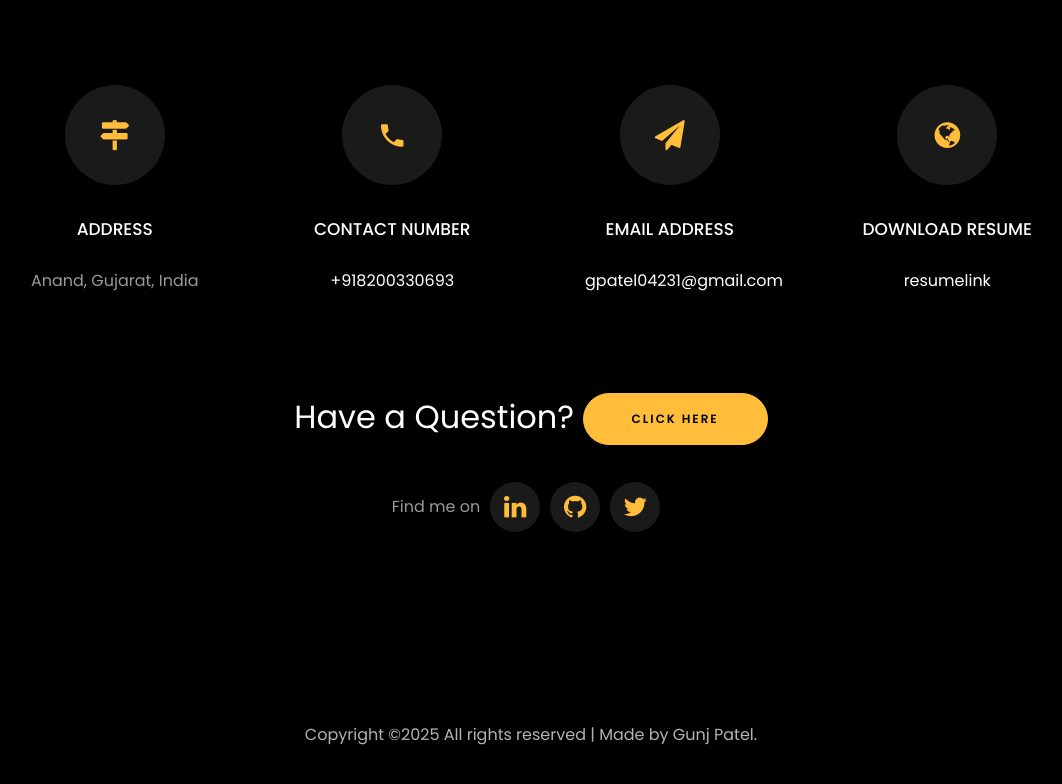
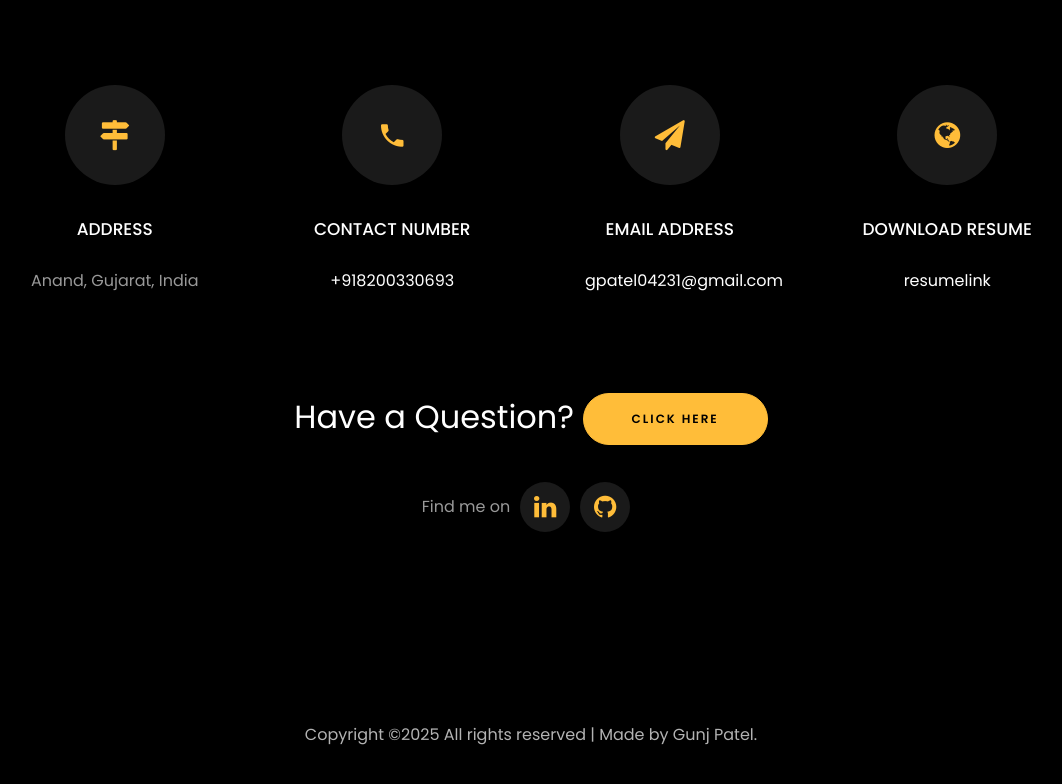
Before and after one commit to GunjPatel-23/gunj-patel-portfolio, a plain HTML site: page index.html in a window 1280 px wide. Shown: the part 4806-5590 px from the top of the page, without its empty margins (109-1171 px from the left). Drawn offline with Linux system fonts and the light colour scheme; files whose address does not match are found by name.

Commit message:
Update index.html

```diff
--- a/index.html
+++ b/index.html
@@ -505,9 +505,8 @@
 				<br>
 					<ul class="ftco-footer-social list-unstyled d-flex justify-content-center align-items-center mb-0">
 					  <li class="ftco-animate normal-txt">Find me on  </li>
-					  <li class="ftco-animate"><a href="http://www.linkedin.com/in/gunj-patel-42404b241"><span class="icon-linkedin"></span></a></li>
-					  <li class="ftco-animate"><a href="https://github.com/Kalki2310"><span class="icon-github"></span></a></li>
-					  <li class="ftco-animate"><a href="https://x.com/gunjpatel_23"><span class="icon-twitter"></span></a></li>
+					  <li class="ftco-animate"><a href="https://www.linkedin.com/in/gunj-patel-2310gp/"><span class="icon-linkedin"></span></a></li>
+					  <li class="ftco-animate"><a href="https://github.com/GunjPatel-23/"><span class="icon-github"></span></a></li>
 
 					</ul>
 				<br>
```
